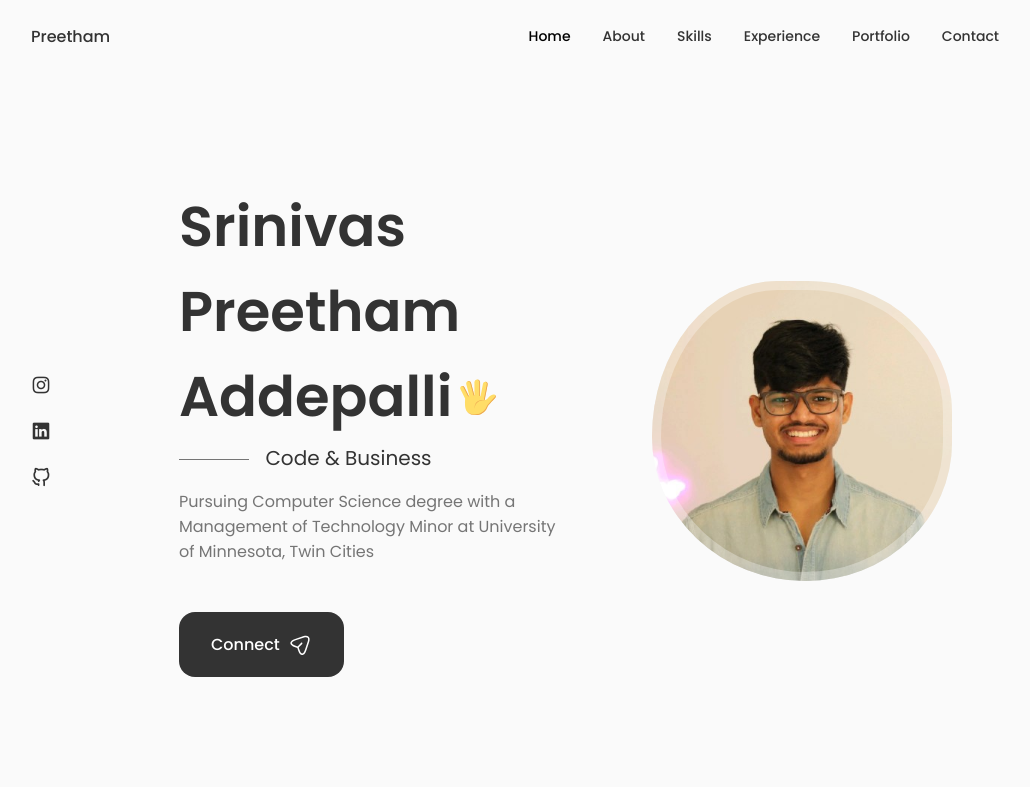
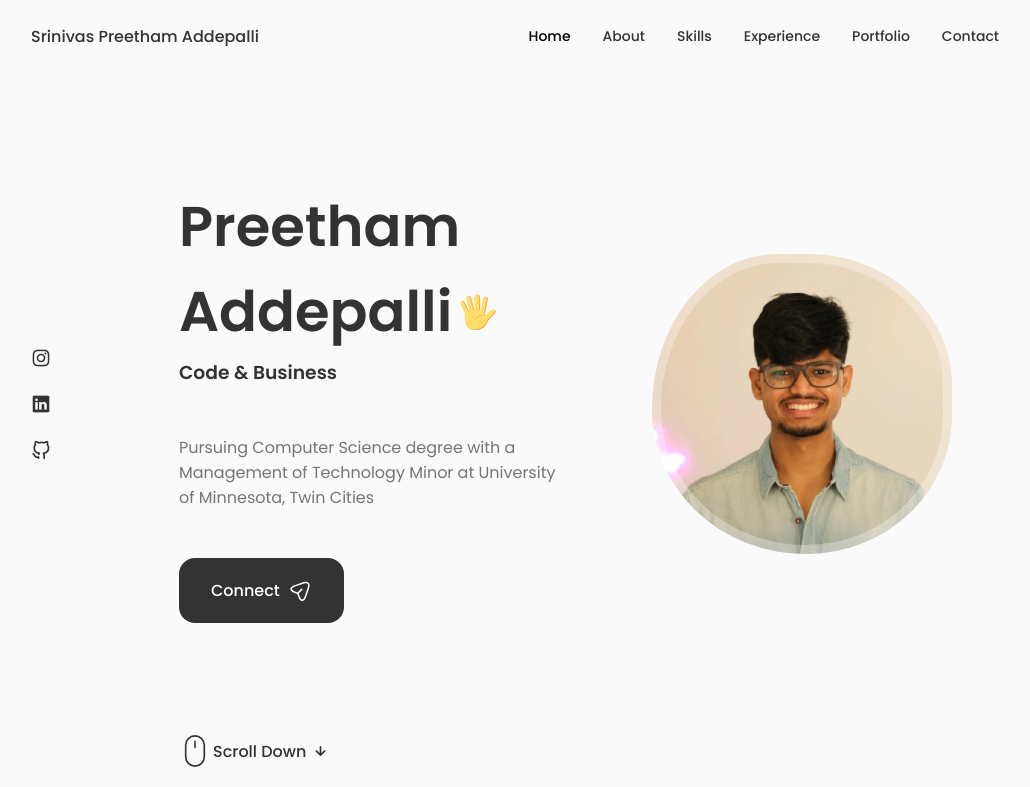
Before and after one commit to preetham28a/portfolio, a React (Create React App) app: page / in a window 1280 px wide. Shown: the top 787 px of the page, without its empty margins (125-1155 px from the left). Built offline with nearby package versions, Linux system fonts and the light colour scheme.

Commit message:
new changes to name

```diff
--- a/src/components/header/Header.jsx
+++ b/src/components/header/Header.jsx
@@ -18,7 +18,7 @@ const Header = () => {
     <header className="header">
       <nav className="nav container">
         <a href="index.html" className="nav__logo">
-          Preetham
+          Srinivas Preetham Addepalli
         </a>
 
         <div className={Toggle ? "nav__menu show-menu" : "nav__menu"}>
--- a/src/components/home/Data.jsx
+++ b/src/components/home/Data.jsx
@@ -4,7 +4,7 @@ const Data = () => {
   return (
     <div className="home__data">
       <h1 className="home__title">
-        Srinivas Preetham Addepalli
+        Preetham Addepalli
         <svg
           width="36"
           height="36"
@@ -55,7 +55,7 @@ const Data = () => {
           ></path>
         </svg>
       </h1>
-      <h3 className="home__subtitle">Code & Business</h3>
+      <h3 className="home__description">Code & Business</h3>
       <p className="home__description">
         Pursuing Computer Science degree with a
         Management of Technology Minor at University of Minnesota, Twin Cities
```
Also changed, not shown: 1 other file (tests, documents, lock files or other folders).
